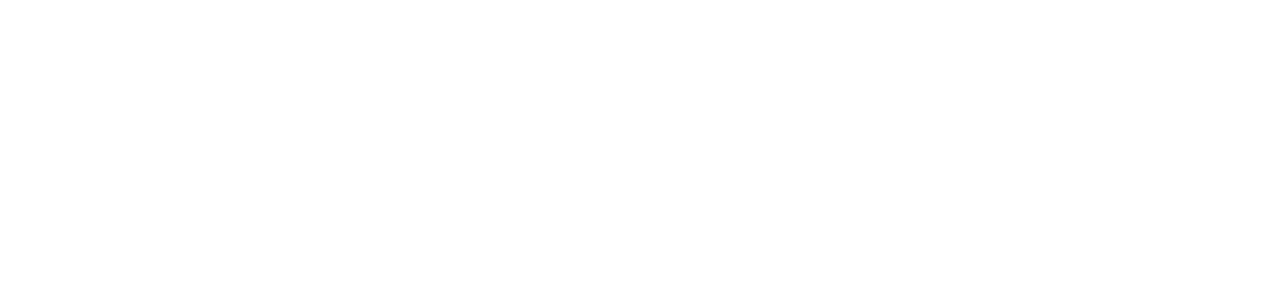
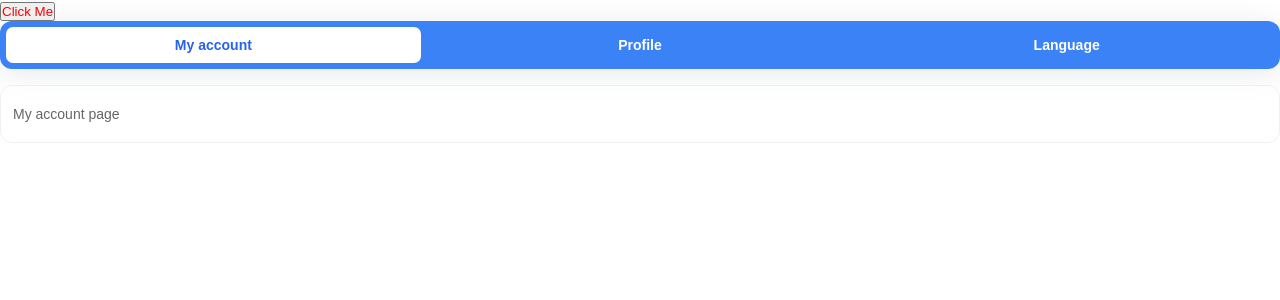
Before and after one commit to ajittupe2548/react-practice, a React (Create React App) app: page / in a window 1280 px wide. Shown: the top 300 px of the page. Built offline with nearby package versions, Linux system fonts and the light colour scheme.

Commit message:
Added: Tabs

```diff
--- a/src/App.css
+++ b/src/App.css
@@ -0,0 +1,70 @@
+.ajit {
+    color: red;
+}
+
+.tab {
+    font-family: "IBM Plex Sans", sans-serif;
+    color: #fff;
+    cursor: pointer;
+    font-size: 0.875rem;
+    font-weight: 600;
+    background-color: transparent;
+    width: 100%;
+    padding: 10px 12px;
+    margin: 6px;
+    border: none;
+    border-radius: 7px;
+    display: flex;
+    justify-content: center;
+}
+
+.tab:hover {
+    background-color: #bfdbfe; /* Assuming blue[400] = #3b82f6 */
+}
+
+.tab:focus {
+    color: #fff;
+    outline: 3px solid #bfdbfe; /* Assuming blue[200] = #bfdbfe */
+}
+
+.tab.base--selected {
+    background-color: #fff;
+    color: #2563eb; /* Assuming blue[600] = #2563eb */
+}
+
+.tab.disabled {
+    opacity: 0.5;
+    cursor: not-allowed;
+}
+
+.tab-panel {
+    width: 100%;
+    font-family: "IBM Plex Sans", sans-serif;
+    font-size: 0.875rem;
+    padding: 20px 12px;
+    background: #fff; /* Assuming light mode by default */
+    border: 1px solid #e5e7eb; /* Assuming grey[200] = #e5e7eb */
+    border-radius: 12px;
+    opacity: 0.6;
+}
+
+.tab-panel.dark {
+    background: #111827; /* Assuming grey[900] = #111827 */
+    border: 1px solid #374151; /* Assuming grey[700] = #374151 */
+}
+
+.tabs-list {
+    min-width: 400px;
+    background-color: #3b82f6; /* Assuming blue[500] = #3b82f6 */
+    border-radius: 12px;
+    margin-bottom: 16px;
+    display: flex;
+    align-items: center;
+    justify-content: center;
+    align-content: space-between;
+    box-shadow: 0px 4px 30px #e5e7eb; /* Assuming light mode with grey[200] */
+}
+
+.tabs-list.dark {
+    box-shadow: 0px 4px 30px #111827; /* Assuming grey[900] = #111827 */
+}
--- a/src/App.js
+++ b/src/App.js
@@ -1,8 +1,24 @@
 import './App.css';
+import { Button } from '@mui/base/Button';
+import { Tabs } from '@mui/base/Tabs';
+import { TabsList } from '@mui/base/TabsList';
+import { TabPanel } from '@mui/base/TabPanel';
+import { Tab } from '@mui/base/Tab';
 
 function App() {
   return (
     <div className="App">
+      <Button className='ajit'>Click Me</Button>
+      <Tabs defaultValue={0}>
+        <TabsList className='tabs-list'>
+          <Tab value={0} className='tab'>My account</Tab>
+          <Tab value={1} className='tab'>Profile</Tab>
+          <Tab value={2} className='tab'>Language</Tab>
+        </TabsList>
+        <TabPanel value={0} className='tab-panel'>My account page</TabPanel>
+        <TabPanel value={1} className='tab-panel'>Profile page</TabPanel>
+        <TabPanel value={2} className='tab-panel'>Language page</TabPanel>
+    </Tabs>
     </div>
   );
 }
```
